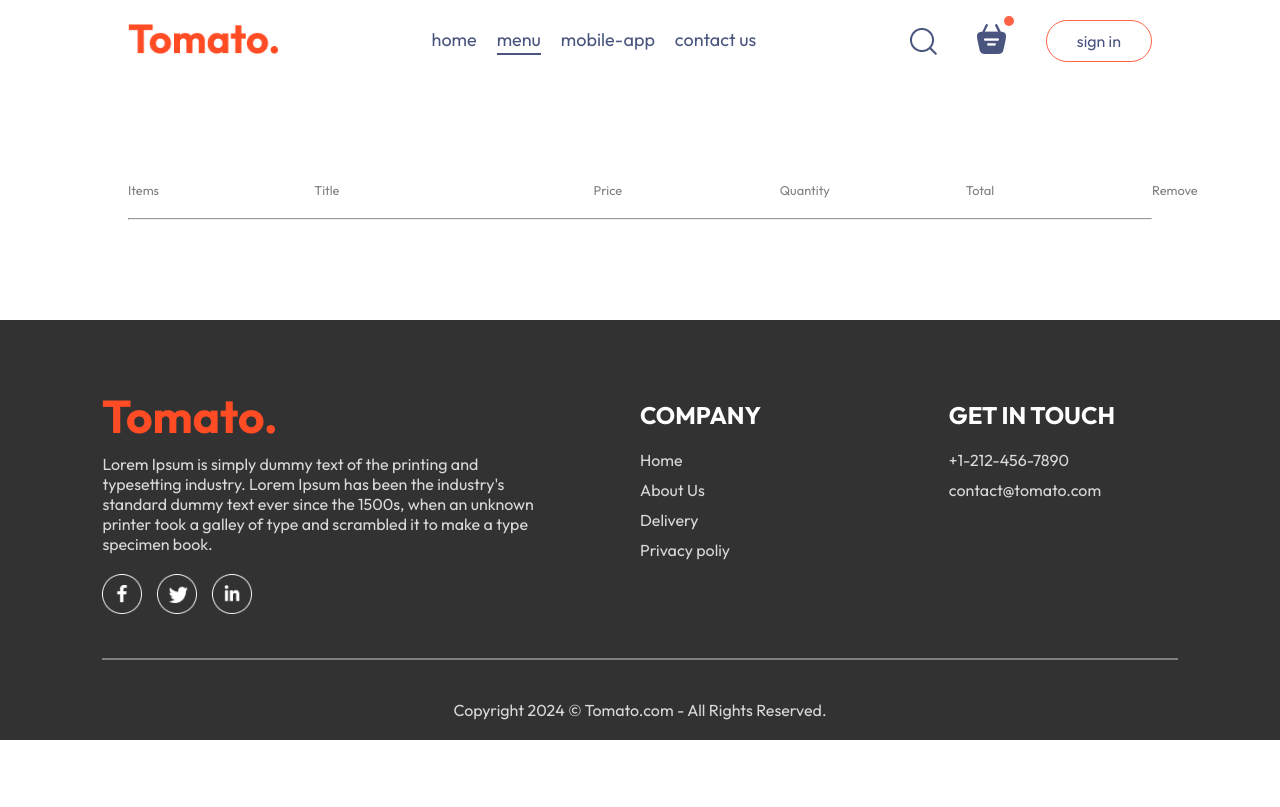
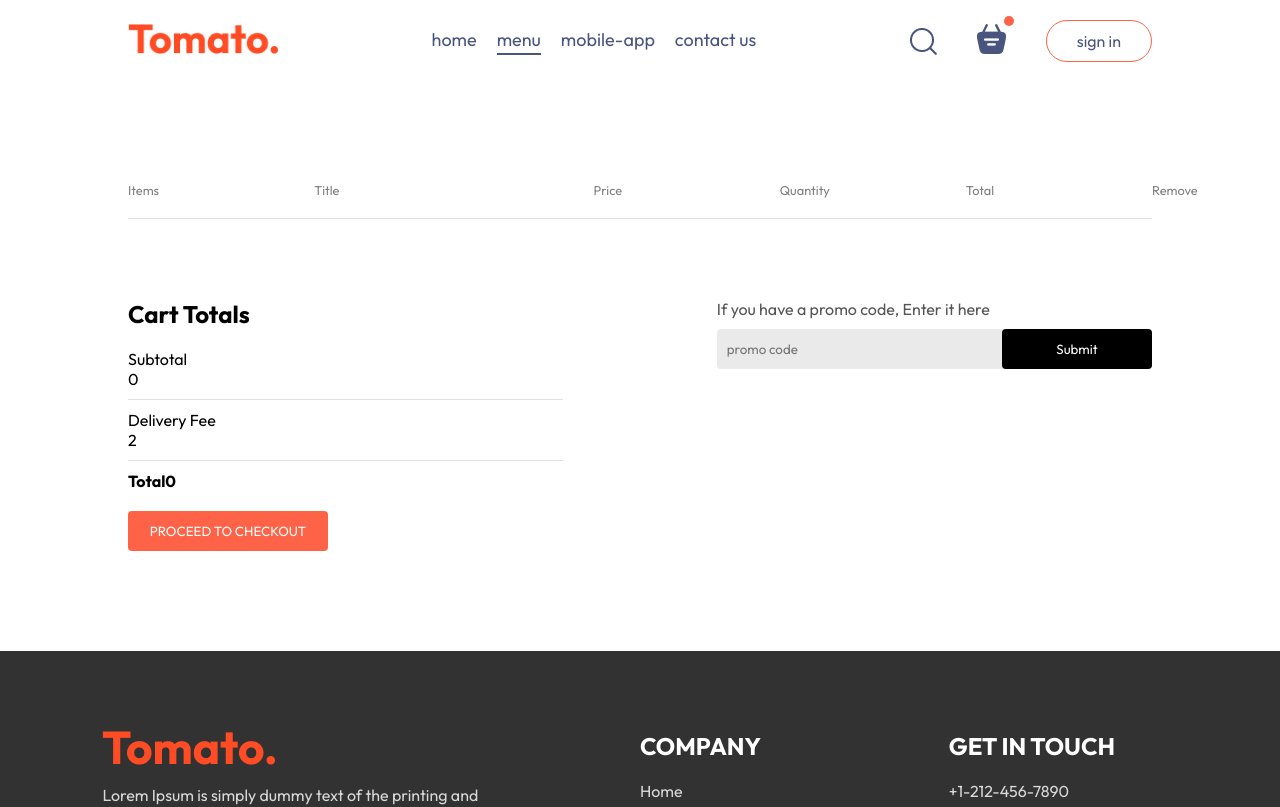
Before and after one commit to Prachismita-Panda/Tomato-foodapp, a React (Vite) app: page /cart in a window 1280 px wide. Shown: the top 807 px of the page. Built offline with nearby package versions, Linux system fonts and the light colour scheme.

Commit message:
content added

```diff
--- a/src/context/StoreContext.jsx
+++ b/src/context/StoreContext.jsx
@@ -21,9 +21,19 @@
         setCartItems((prev) => ({...prev,[itemId]:prev[itemId]-1}))
     }
 
-    useEffect(()=>{
-      console.log(cartItems);
-    },[cartItems])
+    const getTotalCartAmount = ()=>{
+        let totalAmount = 0;
+        for(const item in cartItems)
+        {
+            let itemInfo = food_list.find((product)=>product._id ===  item)
+            totalAmount += itemInfo.price* cartItems[item];
+
+        }
+    }
+
+    // useEffect(()=>{
+    //   console.log(cartItems);
+    // },[cartItems])
 
 
     const contextValue = {
--- a/src/pages/Cart/Cart.css
+++ b/src/pages/Cart/Cart.css
@@ -16,3 +16,81 @@
 .cart-items-item img{
     width: 50px;
 }
+.cart hr{
+    height: 1px;
+    background-color: #e2e2e2;
+    border: none;
+}
+.cart-items-item .cross{
+    cursor: pointer;
+
+}
+.cart-bottom{
+    margin-top: 80px;
+    display: flex;
+    justify-content: space-between;
+    gap: max(12vw,20px);
+}
+.cart-total{
+    flex: 1;
+    display: flex;
+    flex-direction: column;
+    gap: 20px;
+}
+.cart-total-details{
+    display: flex;
+    justify-content: space-between;
+    color: #555;
+
+}
+.cart-total hr{
+    margin: 10px 0px;
+
+}
+.cart-total button{
+    border: none;
+    color: white;
+    background-color: tomato;
+    width: max(15vw,200px);
+    padding: 12px 0px;
+    border-radius: 4px;
+    cursor: pointer;
+
+}
+.cart-promocode{
+    flex: 1;
+}
+.cart-promocode p{
+    color: #555;
+
+}
+.cart-promocode-input{
+    margin-top: 10px;
+    display: flex;
+    justify-content: space-between;
+    align-items: center;
+    background-color: #eaeaea;
+    border-radius: 4px;
+}
+.cart-promocode-input input{
+    background: transparent;
+    border: none;
+    outline: none;
+    padding-left: 10px;
+}
+.cart-promocode-input button{
+    width: max(10vw,150px);
+    padding: 12px 5px;
+    background-color: black;
+    border: none;
+    color: white;
+    border-radius: 4px;
+}
+@media (max-width:750px) {
+    .cart-bottom{
+        flex-direction: column-reverse;
+    }
+    .cart-promocode{
+        justify-content: start;
+    }
+}
--- a/src/pages/Cart/Cart.jsx
+++ b/src/pages/Cart/Cart.jsx
@@ -4,7 +4,7 @@
 
 const Cart = () => {
 
-    const {cartItems,food_list,removeFromCart} = useContext(StoreContext);
+  const { cartItems, food_list, removeFromCart } = useContext(StoreContext);
 
   return (
     <div className='cart'>
@@ -19,23 +19,59 @@
         </div>
         <br />
         <hr />
-        {food_list.map((item,index)=>{
-            if(cartItems[item._id]>0){
-              return(
+        {food_list.map((item, index) => {
+          if (cartItems[item._id] > 0) {
+            return (
+              <div>
                 <div className='cart-items-title cart-items-item'>
                   <img src={item.image} alt="" />
-                    <p>{item.name}</p>
-                    <p>{item.price}</p>
-                    <p>{cartItems[item._id]}</p>
-                    <p>{item.price*cartItems[item._id]}</p>
-                    <p>x</p>
+
+                  <p>{item.name}</p>
+                  <p>${item.price}</p>
+                  <p>{cartItems[item._id]}</p>
+                  <p>${item.price * cartItems[item._id]}</p>
+                  <p onClick={()=>removeFromCart(item._id)}  className='cross'>x</p>
 
                 </div>
-              )
-            }
+                <hr />
+              </div>
+            )
+          }
         })}
       </div>
+      <div className="cart-bottom">
+        <div className="cart-total">
+          <h2>Cart Totals</h2>
+          <div>
+            <div className="cart-total-detaols">
+                <p>Subtotal</p>
+                <p>{0}</p>
+            </div>
+            <hr />
+            <div className="cart-total-detaols">
+              <p>Delivery Fee</p>
+              <p>{2}</p>
+            </div>
+            <hr />
+            <div className="cart-total-detaols">
+              <b>Total</b>
+              <b>{0}</b>
+            </div>
 
+          </div>
+          <button>PROCEED TO CHECKOUT</button>
+        </div>
+        <div className="cart-promocode">
+          <div>
+            <p>If you have a promo code, Enter it here </p>
+            <div className='cart-promocode-input'>
+              <input type="text"  placeholder='promo code' />
+              <button>Submit</button>
+
+            </div>
+          </div>
+        </div>
+      </div>
     </div>
   )
 }
```
